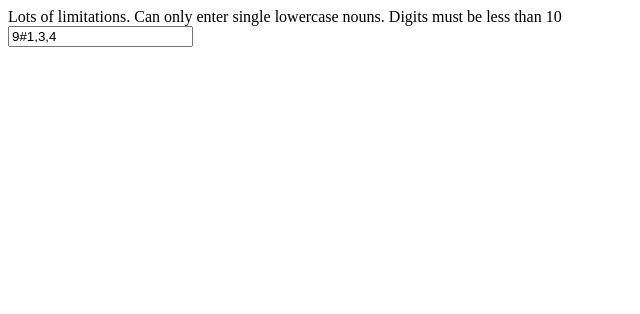
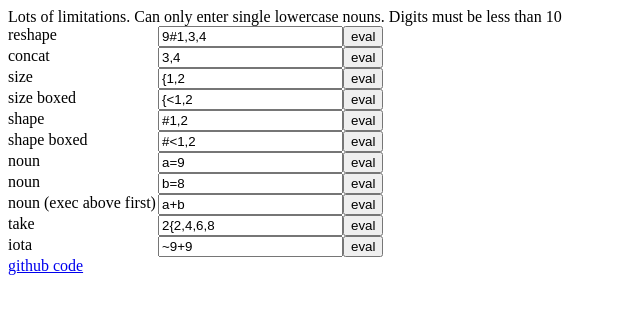
Before and after one commit to joebo/apl-js, a plain HTML site: page test.html in a window 1280 px wide. Shown: the whole page, without its empty margins (0-640 px from the left). Drawn offline with nearby package versions, Linux system fonts and the light colour scheme.

Commit message:
update test html

```diff
--- a/test.html
+++ b/test.html
@@ -1,14 +1,43 @@
+<html>
+<head>
+<script src="http://code.jquery.com/jquery-1.10.1.min.js"></script>
+<script src="https://rawgithub.com/joebo/apl-js/master/apl.js"></script>
+<style> label { width: 150px; display:block; float: left;} br { clear: both } </style>
+</head>
+<body>
 Lots of limitations. Can only enter single lowercase nouns. Digits must be less than 10
 <br>
-<script src="http://code.jquery.com/ui/1.10.3/jquery-ui.min.js"></script>
-<script src="https://rawgithub.com/joebo/apl-js/master/apl.js"></script>
 
-<input type="text" id="apl" value="9#1,3,4">
-<div id="output">
+<label>reshape</label><input type="text" id="apl" value="9#1,3,4"/>
+<br><label>concat</label><input type="text" id="apl" value="3,4"/>
+<br><label>size</label><input type="text" id="apl" value="{1,2"/>
+<br><label>size boxed</label><input type="text" id="apl" value="{<1,2"/>
+<br><label>shape</label><input type="text" id="apl" value="#1,2"/>
+<br><label>shape boxed</label><input type="text" id="apl" value="#<1,2"/>
+<br><label>noun</label><input type="text" id="apl" value="a=9"/>
+<br><label>noun</label><input type="text" id="apl" value="b=8"/>
+<br><label>noun (exec above first)</label><input type="text" id="apl" value="a+b"/>
+<br><label>take</label><input type="text" id="apl" value="2{2,4,6,8"/>
+<br><label>iota</label><input type="text" id="apl" value="~9+9"/>
+
+
 <script>
 $(function() {
+
 $('input').each(function() {
-  var btn = $(this).append('<input type="button" value="eval">');
+  var $input = $(this);
+  var $btn = $('<input type="button" value="eval">');
+  var $output = $('<span class="output"></span>');
+  $(this).after($btn).after($output);
+  $btn.click(function() {
+      var output = apl($input.val());
+      $output.text(JSON.stringify(output));
+  });
 });
 });
 </script>
+
+<br>
+<a href="https://github.com/joebo/apl-js/blob/master/apl.coffee">github code</a>
+</body>
+</html>
```
